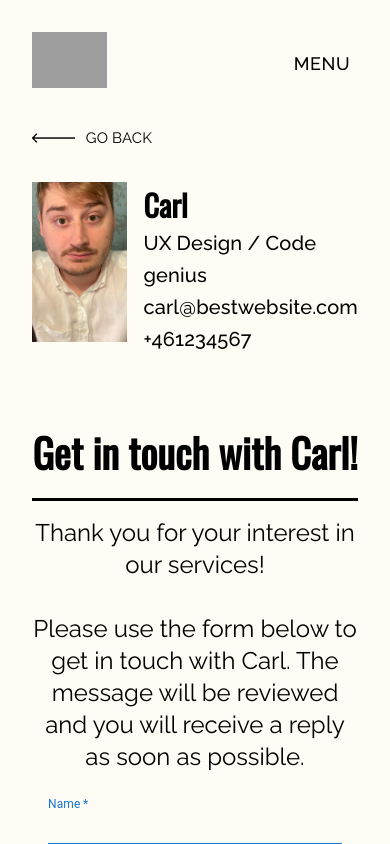
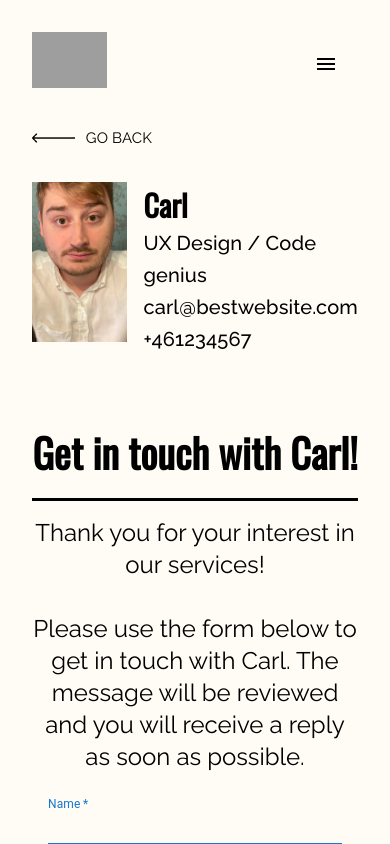
Before and after one commit to Lvl1Pichu/Portfolio-Website, a React (Vite) app: page /detailsPage/Carl in a window 390 px wide. Shown: the top 844 px of the page. Built offline with nearby package versions, Linux system fonts and the light colour scheme; grey boxes are pictures that could not be loaded.

Commit message:
burgarmeny på plats i mobilmenu

```diff
--- a/src/Components/BlackMobileMenu.tsx
+++ b/src/Components/BlackMobileMenu.tsx
@@ -1,3 +1,4 @@
+import MenuIcon from '@mui/icons-material/Menu';
 import {
   Box,
   Button,
@@ -93,7 +94,7 @@ export default function BlackMobileMenu() {
           fontWeight: '500',
         }}
       >
-        Menu
+        <MenuIcon />
       </Button>
       <Menu
         id="demo-positioned-menu"
```
